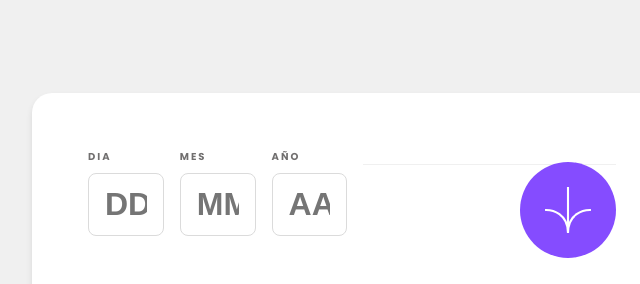
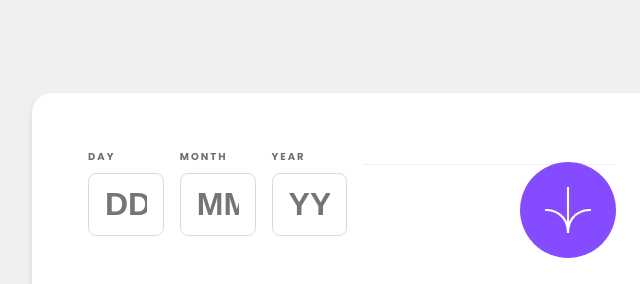
Before and after one commit to MIKE33503/age-calculator-app, a plain HTML site: page index.html in a window 1280 px wide. Shown: the top 284 px of the page, 188-828 px from the left. Drawn offline with Linux system fonts and the light colour scheme; files whose address does not match are found by name.

Commit message:
Despliegue 3

```diff
--- a/index.html
+++ b/index.html
@@ -14,20 +14,20 @@
         <form id="age-form" class="input-section">
 
             <div class="input-group">
-                <label for="day-input" class="input-label">DIA</label>
+                <label for="day-input" class="input-label">DAY</label>
                 <input type="number" id="day-input" class="date-input" placeholder="DD" maxlength="2">
                 <p class="error-message" id="day-error"></p>
             </div>
 
             <div class="input-group">
-                <label for="month-input" class="input-label">MES</label>
+                <label for="month-input" class="input-label">MONTH</label>
                 <input type="number" id="month-input" class="date-input" placeholder="MM" maxlength="2">
                 <p class="error-message" id="month-error"></p>
             </div>
 
             <div class="input-group">
-                <label for="year-input" class="input-label">AÑO</label>
-                <input type="number" id="year-input" class="date-input" placeholder="AAAA" maxlength="4">
+                <label for="year-input" class="input-label">YEAR</label>
+                <input type="number" id="year-input" class="date-input" placeholder="YYYY" maxlength="4">
                 <p class="error-message" id="year-error"></p>
             </div>
 
```
